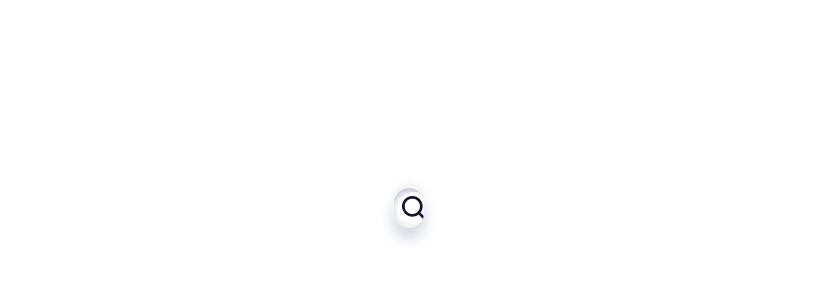
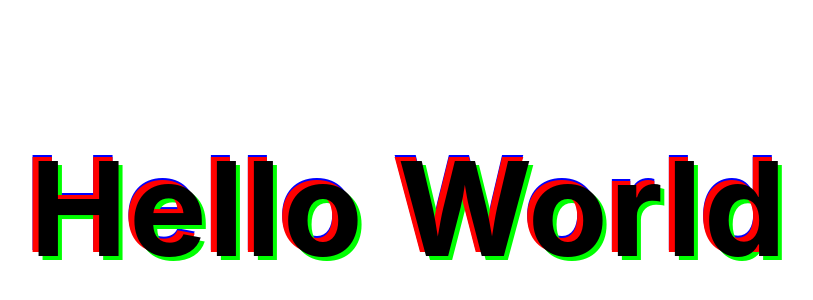
Before and after one commit to huynhlephuc/cool_css_scss, a React (Create React App) app: page / in a window 1280 px wide. Shown: the part 192-492 px from the top of the page, without its empty margins (231-1044 px from the left). Built offline with nearby package versions, Linux system fonts and the light colour scheme.

Commit message:
lag text css

```diff
--- a/src/App.js
+++ b/src/App.js
@@ -2,14 +2,15 @@ import './App.css';
 import './assets/index.scss';
 // import { SlideCheckbox } from './components/checkbox/slide_checkbox';
 // import { ChangeFontColor } from './components/font/change_font_color';
-import { SearchResponsive } from './components/search/search_responsive';
+// import { SearchResponsive } from './components/search/search_responsive';
+import { LagText } from './components/font/lag_text';
 
 
 function App() {
   return (
     <div className="App">
       <header className="App-header">
-        <SearchResponsive />
+        <LagText />
       </header>
     </div>
   );
--- /dev/null
+++ b/src/assets/font_style/lag_text.css
@@ -0,0 +1,54 @@
+.text {
+  position: relative;
+  color: black;
+  font-size: 130px;
+  font-weight: 700;
+  letter-spacing: 2px;
+  animation: eff 525ms infinite;
+}
+
+.text::after, .text::before {
+    position: absolute;
+    top: 0;
+    left: 0;
+    content: "attr"(data-text);
+    letter-spacing: 2px;
+    opacity: 0.7;
+}
+
+.text::before {
+    animation: eff 675ms infinite;
+    transform: translate(-3px, -3px);
+    clip-path: polygon(0 0 , 100% 0, 100% 45%, 0 45%);
+}
+
+.text::after {
+    animation: eff 333ms infinite;
+    transform: translate(3px, 3px);
+    clip-path: polygon(0 60% , 100% 60%, 100% 100%, 0 100%);
+
+}
+
+@keyframes eff {
+  0% {
+    text-shadow: 6px 0px 0px #ff0000, -6px -4px 0 #00ff00, 4px 6px 0px #0000ff;
+  }
+  14% {
+    text-shadow: 6px 0 0 #ff0000, -6px -4px 0 #00ff00, 4px 6px 0 #0000ff;
+  }
+  15% {
+    text-shadow: -6px -4px 0 #ff0000, 4px 4px 0 #00ff00, -6px -6px 0 #0000ff;
+  }
+  49% {
+    text-shadow: -6px -4px 0 #ff0000, 4px 4px 0 #00ff00, -6px -6px 0 #0000ff;
+  }
+  50% {
+    text-shadow: 4px 6px 0 #ff0000, 4px 4px 0 #00ff00, 0 -0px 0 #0000ff;
+  }
+  99% {
+    text-shadow: 4px 6px 0 #ff0000, -4px -4px 0 #00ff00, 0 -6px 0 #0000ff;
+  }
+  100% {
+    text-shadow: -4px 0 0 #ff0000, -4px -4px 0 #00ff00, 0 -6px 0 #0000ff;
+  }
+}
--- a/src/assets/index.scss
+++ b/src/assets/index.scss
@@ -4,5 +4,6 @@
 }
 
 // @import './checkbox_css/slide_checkbox.scss';
-// @import './font_style//change_font_color.scss';
-@import './search/search_responsive.scss';
+// @import './font_style/change_font_color.scss';
+// @import './search/search_responsive.scss';
+@import './font_style/lag_text.css';
--- /dev/null
+++ b/src/components/font/lag_text.jsx
@@ -0,0 +1,7 @@
+import React from 'react'
+
+export const LagText = () => {
+  return (
+    <div className="text" data-text="Hello World" >Hello World</div>
+  )
+}
```
